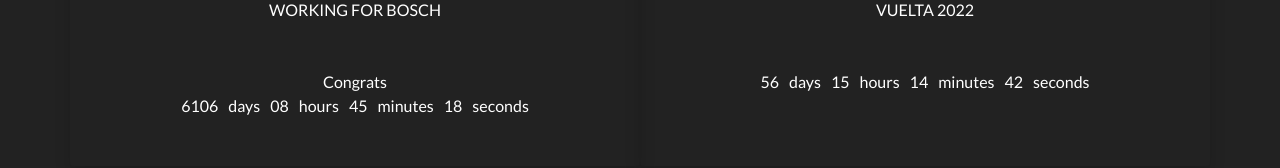
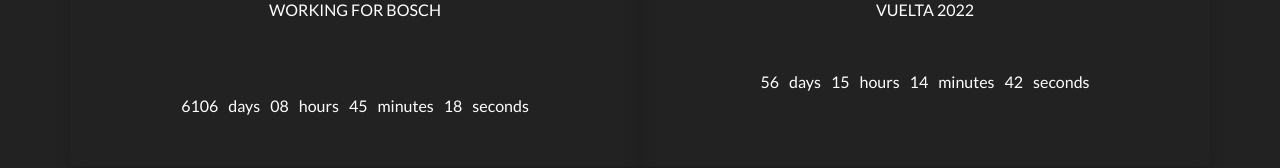
Before and after one commit to miv-1/Countdown, a React (Create React App) app: page /home in a window 1280 px wide. Shown: the part 602-770 px from the top of the page. Built offline with nearby package versions, Linux system fonts and the light colour scheme.

Commit message:
final commit

```diff
--- a/src/data.json
+++ b/src/data.json
@@ -26,9 +26,9 @@
     },
      {
       "id": "4",
-      "title": "working for Bosch",
+      "title": "Working for Bosch",
       "doDate": "2005-10-01",
-      "message": "Congrats"
+      "message": null
     },
      {
       "id": "5",
```
Also changed, not shown: src/Pages/HelloThere.js (line endings or trailing spaces), src/images/67E2CADF-4DD6-4705-9EA8-B1D59C32E306.png.
